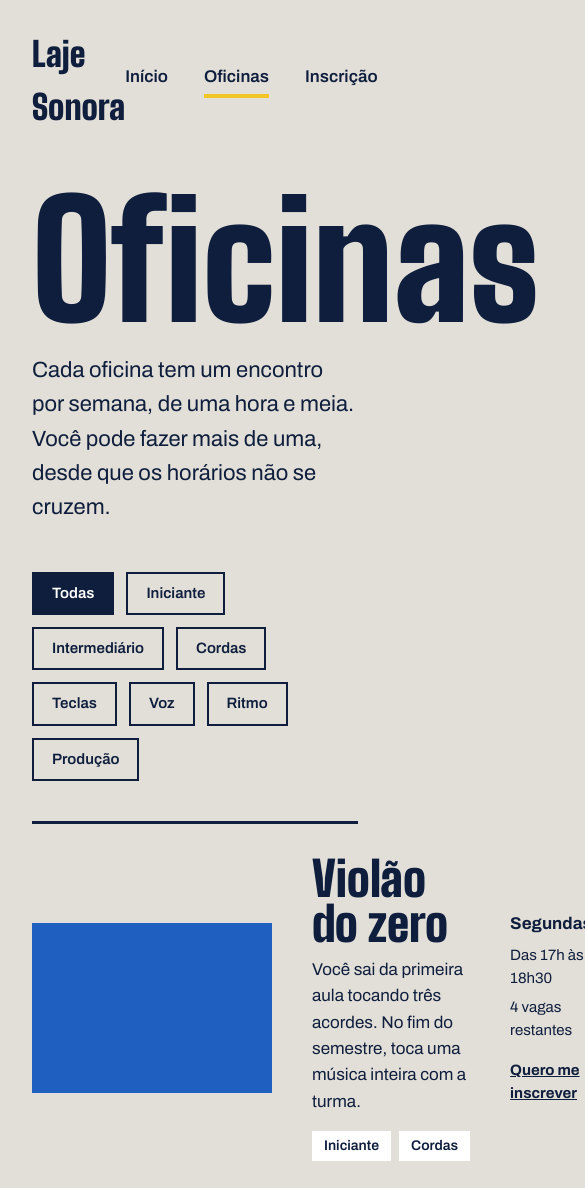
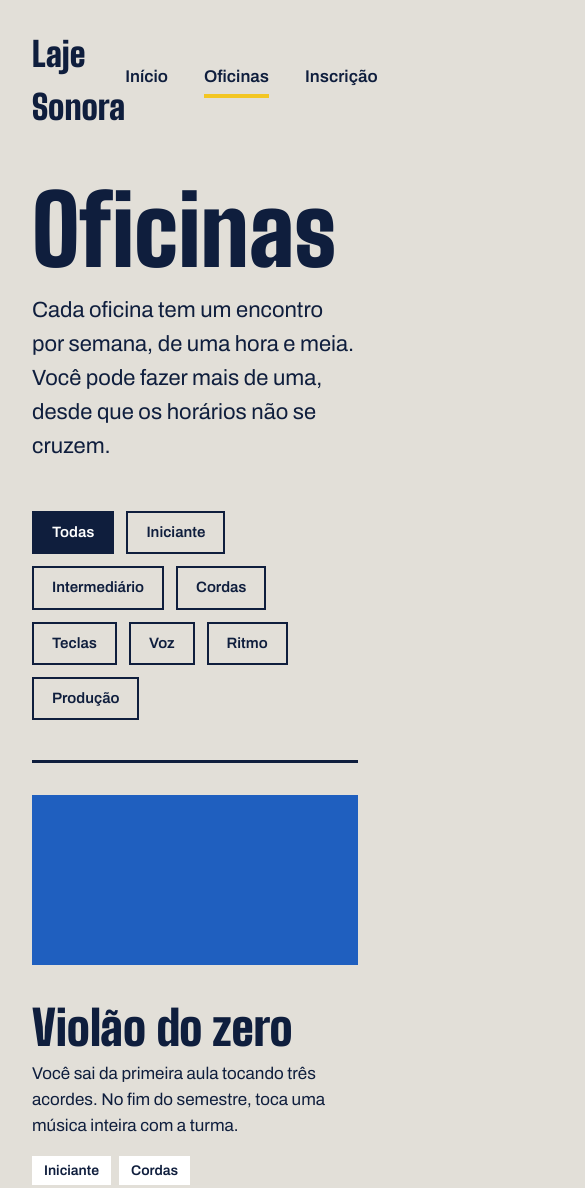
Before and after one commit to nandhariana1timc/laje-sonora, a plain HTML site: page oficinas.html in a window 390 px wide. Shown: the top 1188 px of the page, 585 px wide, since content can reach past the window. Drawn offline with Linux system fonts and the light colour scheme.

Commit message:
Versão para celular

```diff
--- a/oficinas.css
+++ b/oficinas.css
@@ -201,3 +201,20 @@ h1, h2, h3 {
     margin-top: 10px;
     font-weight: 700;
 }
+
+@media (max-width: 800px) {
+    .oficina,
+    .rodape-colunas {
+        flex-direction: column;
+        align-items: stretch;
+    }
+
+    .titulo-pagina {
+        font-size: 96px;
+    }
+
+    .oficina .foto,
+    .oficina-detalhes {
+        width: 100%;
+    }
+}
```
Also changed, not shown: index.css (+12 -0 lines).
